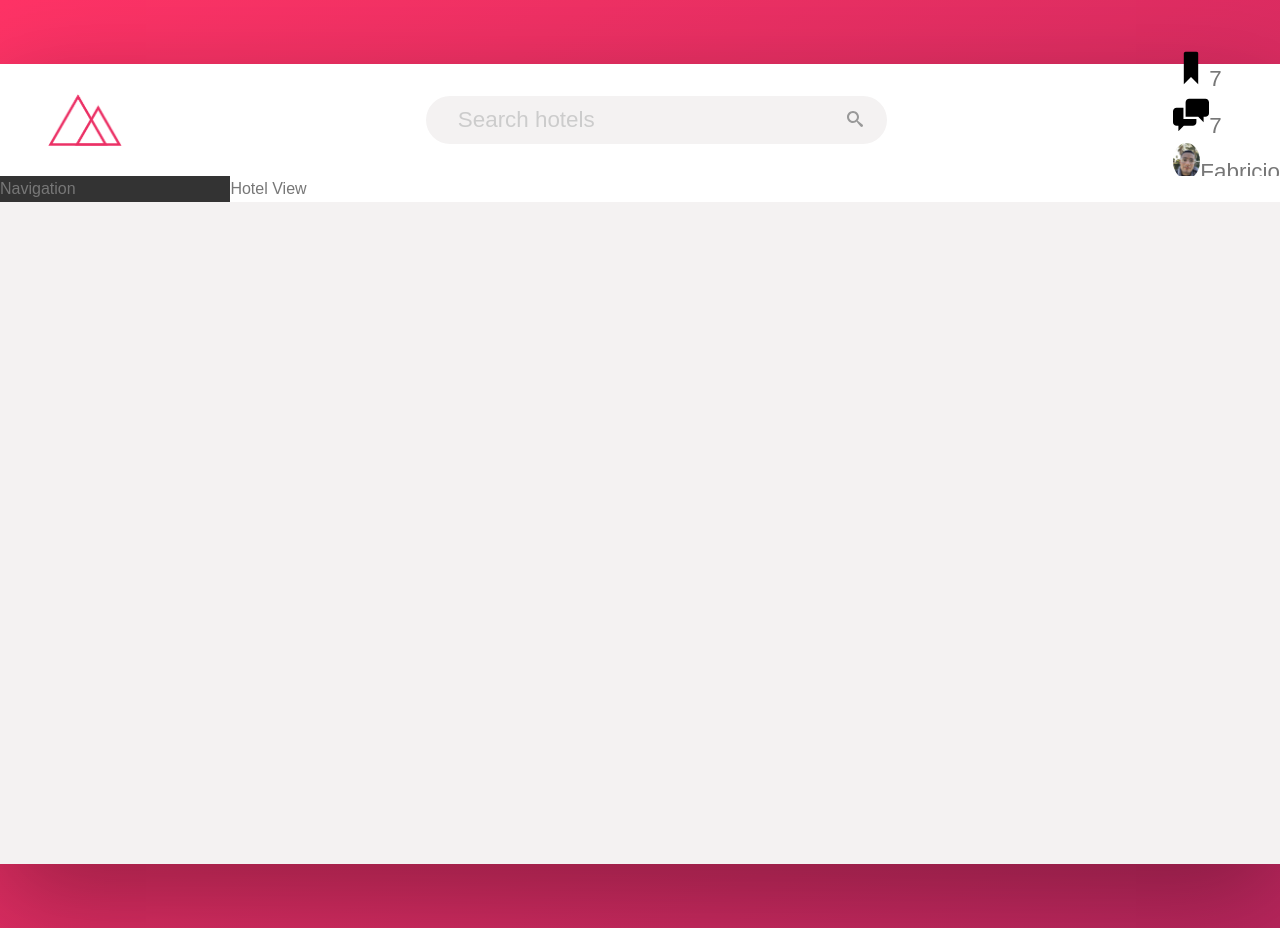
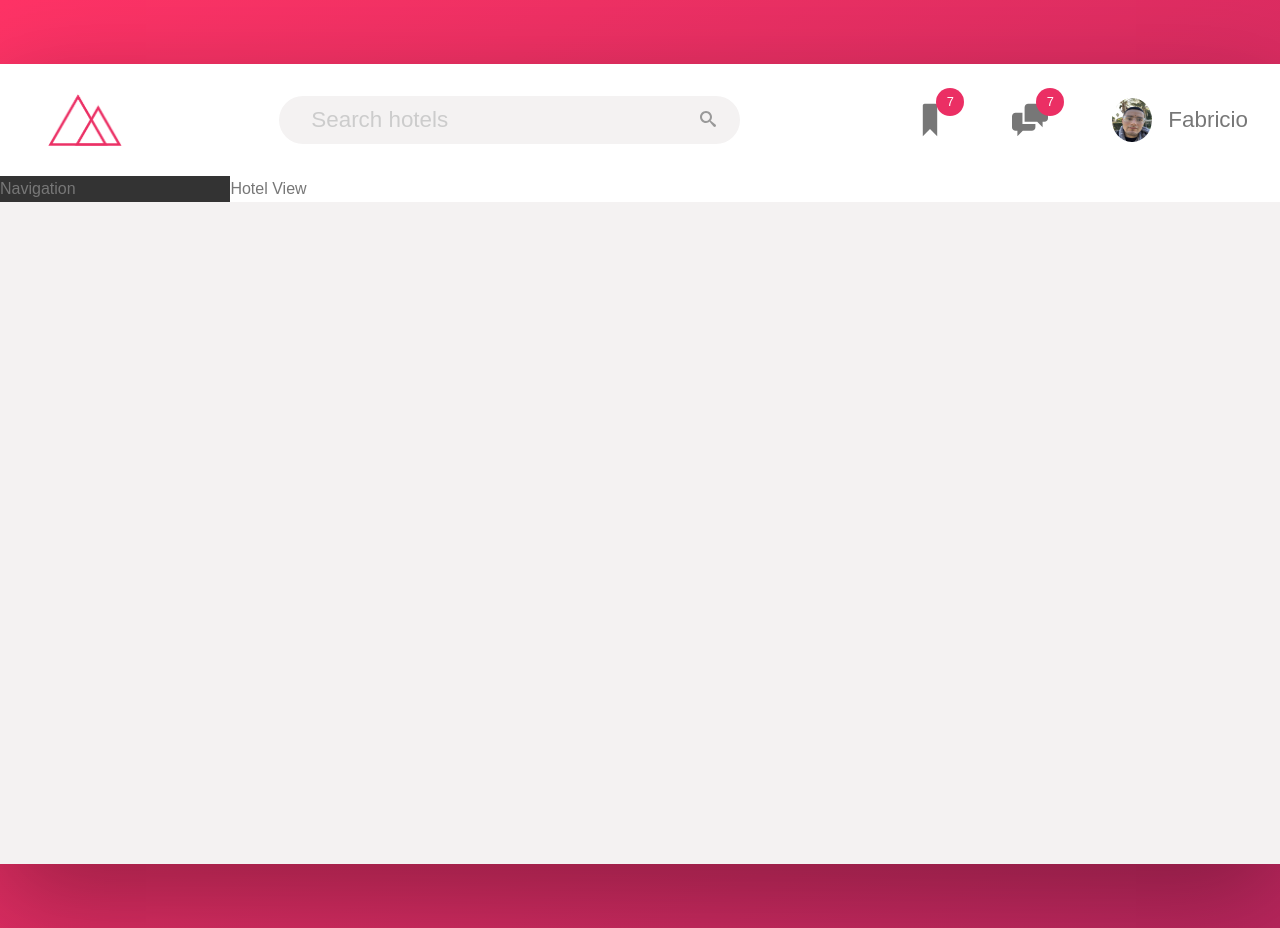
Before and after one commit to codecallogic/trillo, a React (Create React App) app: page / in a window 1280 px wide. Built offline with nearby package versions, Linux system fonts and the light colour scheme.

Commit message:
completed header section

```diff
--- a/src/_components.scss
+++ b/src/_components.scss
@@ -68,17 +68,45 @@
 // USER NAVIGATION
 
 .user-nav {
+    align-self: stretch;
+    display: flex;
+    align-items: center;
+
+    & > * { // All direct children
+        padding: 0 2rem;
+        cursor: pointer;
+        height: 100%;
+        display: flex;
+        align-items: center;
+    }
+
+    & > *:hover {
+        background-color: var(--color-grey-light-2);
+    }
+
     &_icon-box {
-
+        position: relative;
     }
 
     &_icon {
         height: 2.25rem;
         width: 2.25rem;
+        fill: var(--color-grey-dark-2);
     }
 
     &_notification {
-
+        font-size: .8rem;
+        height: 1.75rem;
+        width: 1.75rem;
+        border-radius: 50%;
+        background-color: var(--color-primary);
+        color: #fff;
+        position: absolute;
+        top: 1.5rem;
+        right: 1rem;
+        display: flex;
+        justify-content: center;
+        align-items: center;
     }
 
     &_user {
@@ -86,8 +114,10 @@
     }
 
     &_user-photo {
-        height: 2.25rem;
+        height: 2.8rem;
+        width: 2.5rem;
         border-radius: 50%;
+        margin-right: 1rem;
     }
 
     &_user-name {
--- a/src/app/App.css
+++ b/src/app/App.css
@@ -74,13 +74,42 @@
     width: 2rem;
     fill: var(--color-grey-dark-3); }
 
-.user-nav_icon {
-  height: 2.25rem;
-  width: 2.25rem; }
-
-.user-nav_user-photo {
-  height: 2.25rem;
-  border-radius: 50%; }
+.user-nav {
+  align-self: stretch;
+  display: flex;
+  align-items: center; }
+  .user-nav > * {
+    padding: 0 2rem;
+    cursor: pointer;
+    height: 100%;
+    display: flex;
+    align-items: center; }
+  .user-nav > *:hover {
+    background-color: var(--color-grey-light-2); }
+  .user-nav_icon-box {
+    position: relative; }
+  .user-nav_icon {
+    height: 2.25rem;
+    width: 2.25rem;
+    fill: var(--color-grey-dark-2); }
+  .user-nav_notification {
+    font-size: .8rem;
+    height: 1.75rem;
+    width: 1.75rem;
+    border-radius: 50%;
+    background-color: var(--color-primary);
+    color: #fff;
+    position: absolute;
+    top: 1.5rem;
+    right: 1rem;
+    display: flex;
+    justify-content: center;
+    align-items: center; }
+  .user-nav_user-photo {
+    height: 2.8rem;
+    width: 2.5rem;
+    border-radius: 50%;
+    margin-right: 1rem; }
 
 .container {
   max-width: 80rem;
```
